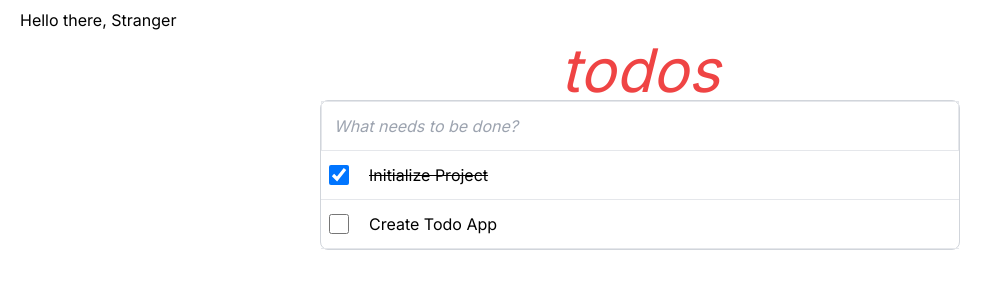
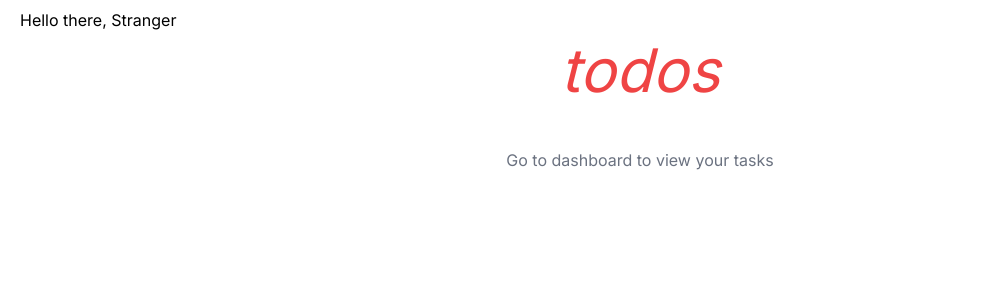
Before and after one commit to devagrawal09/react-summit-23-saas-workshop, a Next.js app: page / in a window 1280 px wide. Shown: the top 300 px of the page, without its empty margins (0-1002 px from the left). Built offline with nearby package versions, Linux system fonts and the light colour scheme.

Commit message:
better starting point

```diff
--- /dev/null
+++ b/src/app/(index)/page.tsx
@@ -0,0 +1,14 @@
+import Link from "next/link";
+
+export default async function HomePage() {
+  return (
+    <main>
+      <h1 className="text-center text-6xl italic text-[#ef4444]">todos</h1>
+      <div className="card-shadow m-auto w-1/2 min-w-[400px] rounded-lg bg-white">
+        <div className="px-3 py-2 pt-12 text-center text-gray-500">
+          Go to <Link href="/dashboard">dashboard</Link> to view your tasks
+        </div>
+      </div>
+    </main>
+  );
+}
--- a/src/app/page.tsx
+++ b/src/app/dashboard/page.tsx
@@ -1,5 +1,4 @@
-import Link from "next/link";
-import { TodosComponent, Task } from "./todos";
+import { TodosComponent, Task } from "../todos";
 
 export default function HomePage() {
   const tasks: Task[] = [
```
Also changed, not shown: 1 other file (tests, documents, lock files or other folders).
